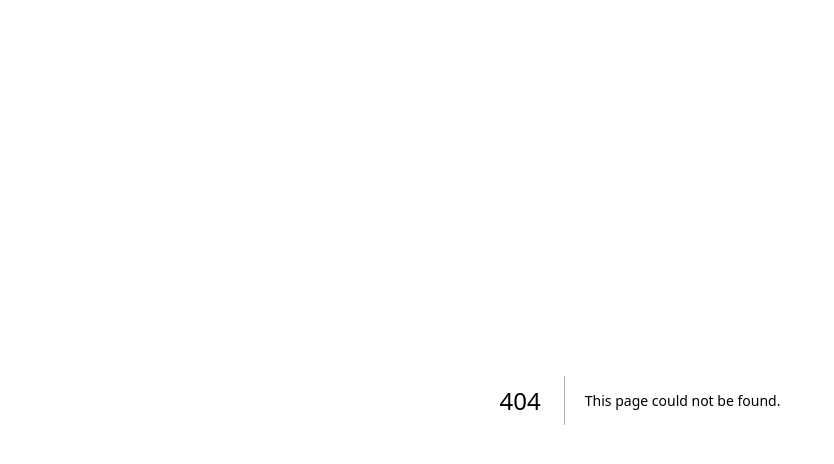
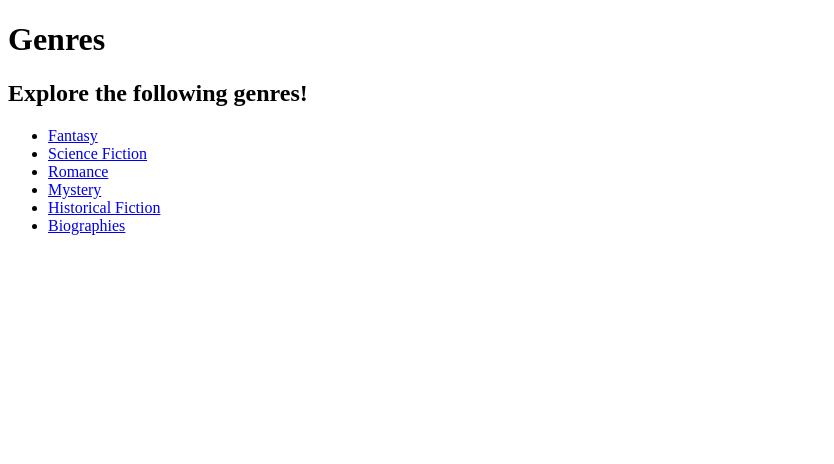
Before and after one commit to MinoshkaBocarro/nook-books, a Next.js app: page /genres in a window 1280 px wide. Before the commit this address had no page. Shown: the top 464 px of the page, without its empty margins (0-834 px from the left). Built offline with nearby package versions, Linux system fonts and the light colour scheme.

Commit message:
Add initial GenresPage

```diff
--- /dev/null
+++ b/src/pages/genres/index.jsx
@@ -0,0 +1,34 @@
+import Link from "next/link";
+
+function GenresPage() {
+	return (
+		<>
+			<h1>Genres</h1>
+			<h2>Explore the following genres!</h2>
+			<ul>
+				<li>
+					<Link href="/genres/fantasy">Fantasy</Link>
+				</li>
+				<li>
+					<Link href="/genres/science-fiction">Science Fiction</Link>
+				</li>
+				<li>
+					<Link href="/genres/romance">Romance</Link>
+				</li>
+				<li>
+					<Link href="/genres/mystery">Mystery</Link>
+				</li>
+				<li>
+					<Link href="/genres/historical-fiction">
+						Historical Fiction
+					</Link>
+				</li>
+				<li>
+					<Link href="/genres/biographies">Biographies</Link>
+				</li>
+			</ul>
+		</>
+	);
+}
+
+export default GenresPage;
```
